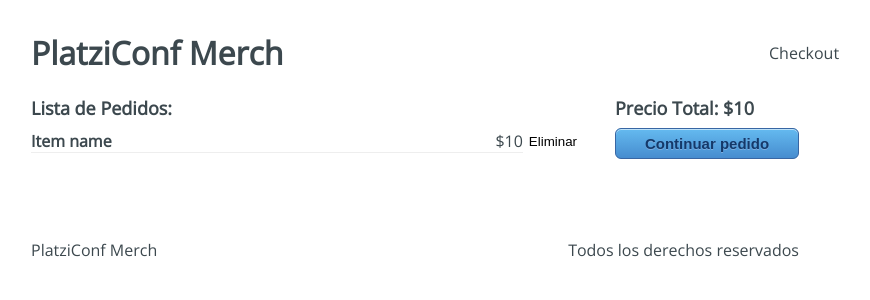
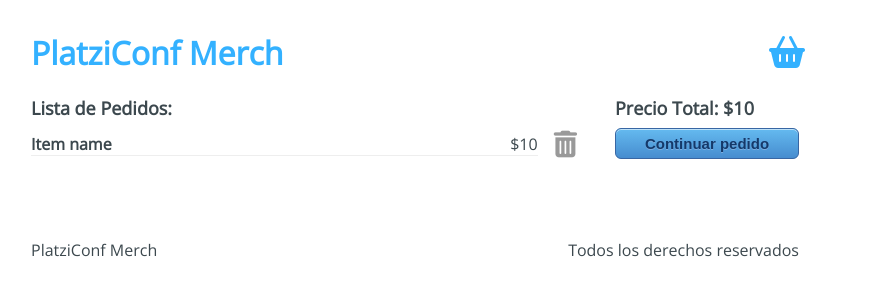
Before and after one commit to mjohar30/platzi-conf-merch-hooks, a React app: page /checkout in a window 1280 px wide. Shown: the top 300 px of the page, without its empty margins (225-1095 px from the left). Built offline with nearby package versions, Linux system fonts and the light colour scheme.

Commit message:
Icons and Links with React Router

```diff
--- a/public/index.html
+++ b/public/index.html
@@ -4,7 +4,8 @@
     <meta charset="UTF-8">
     <meta http-equiv="X-UA-Compatible" content="IE=edge">
     <meta name="viewport" content="width=device-width, initial-scale=1.0">
-    <title>Document</title>
+    <title>Platzi Conf Merch</title>
+    <script src="https://kit.fontawesome.com/473d269aa9.js" crossorigin="anonymous"></script>
 </head>
 <body>
     <div id="app"></div>
--- a/src/components/Header.jsx
+++ b/src/components/Header.jsx
@@ -1,12 +1,19 @@
 import React from 'react';
+import { Link } from 'react-router-dom'
 import '../styles/components/Header.css'
 
 const Header = () => {
   return (
     <div className="Header">
-      <h1 className="Header-title">PlatziConf Merch</h1>
+      <h1 className="Header-title">
+        <Link to="/">
+          PlatziConf Merch
+        </Link>
+      </h1>
       <div className="Header-checkout">
-        Checkout
+        <Link to="/checkout">
+          <i className="fas fa-shopping-basket fa-2x" title="Checkout"></i>
+        </Link>
       </div>
     </div>
   );
--- a/src/containers/Checkout.jsx
+++ b/src/containers/Checkout.jsx
@@ -1,4 +1,5 @@
 import React from 'react';
+import { Link } from 'react-router-dom';
 import '../styles/components/Checkout.css'
 
 const Checkout = () => {
@@ -11,12 +12,16 @@
             <h4>Item name</h4>
             <span>$10</span>
           </div>
-          <button type="button">Eliminar</button>
+          <button type="button">
+            <i className="fas fa-trash-alt fa-2x" title="Eliminar"></i>
+          </button>
         </div>
       </div>
       <div className="Checkout-sidebar">
         <h3>Precio Total: $10</h3>
-        <button type="button">Continuar pedido</button>
+        <Link to="/checkout/information">
+          <button type="button">Continuar pedido</button>
+        </Link>
       </div>
     </div>
   );
--- a/src/containers/Information.jsx
+++ b/src/containers/Information.jsx
@@ -1,4 +1,5 @@
 import React from 'react';
+import { Link } from 'react-router-dom';
 import '../styles/components/Information.css'
 
 const Information = () => {
@@ -6,7 +7,7 @@
     <div className="Information">
       <div className="Information-content">
         <div className="Information-head">
-          <h2>Información de contancto: </h2>
+          <h2>Información de contacto: </h2>
         </div>
         <div className="Information-form">
           <form action="">
@@ -26,7 +27,9 @@
             Regresar
           </div>
           <div className="Information-next">
+            <Link to="/checkout/payment">
             Pagar
+            </Link>
           </div>
         </div>
       </div>
```
